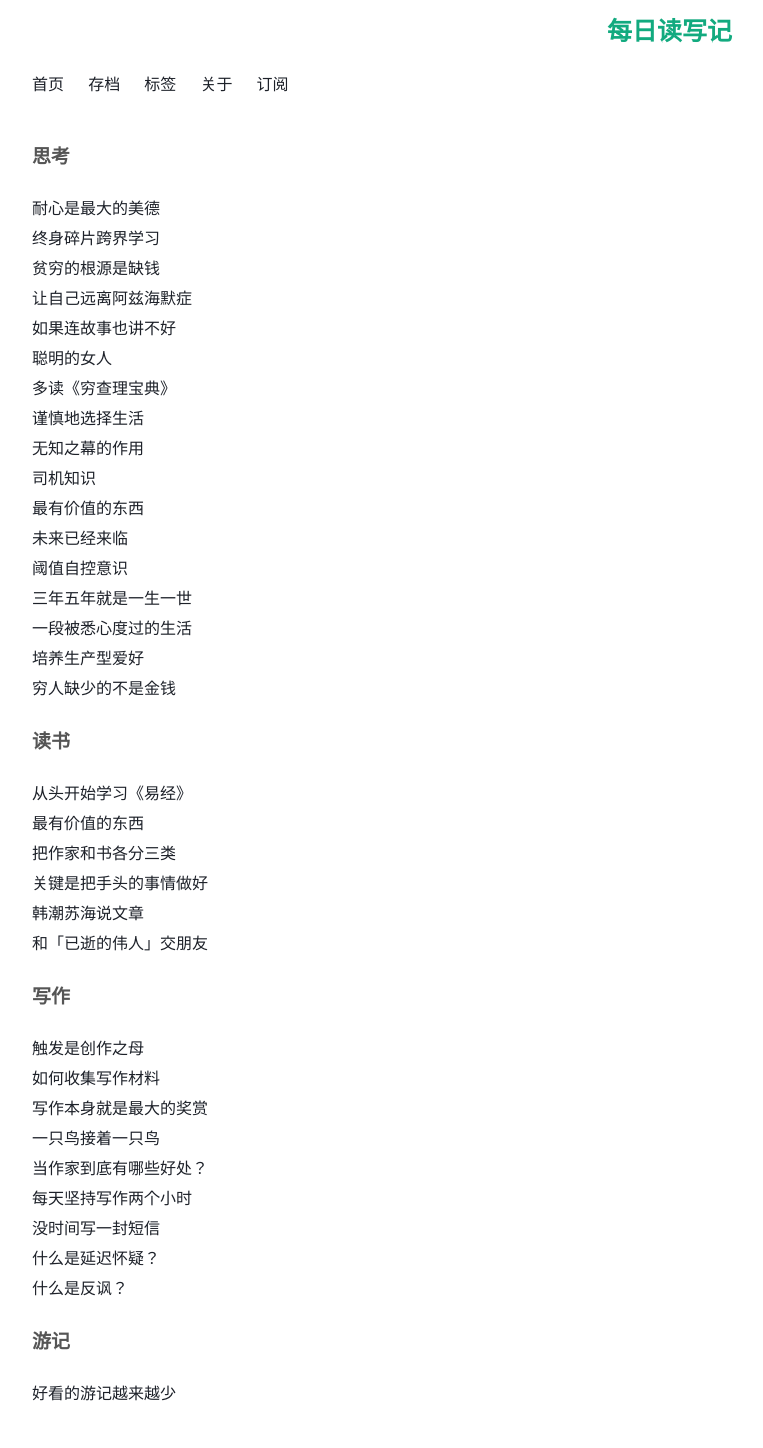
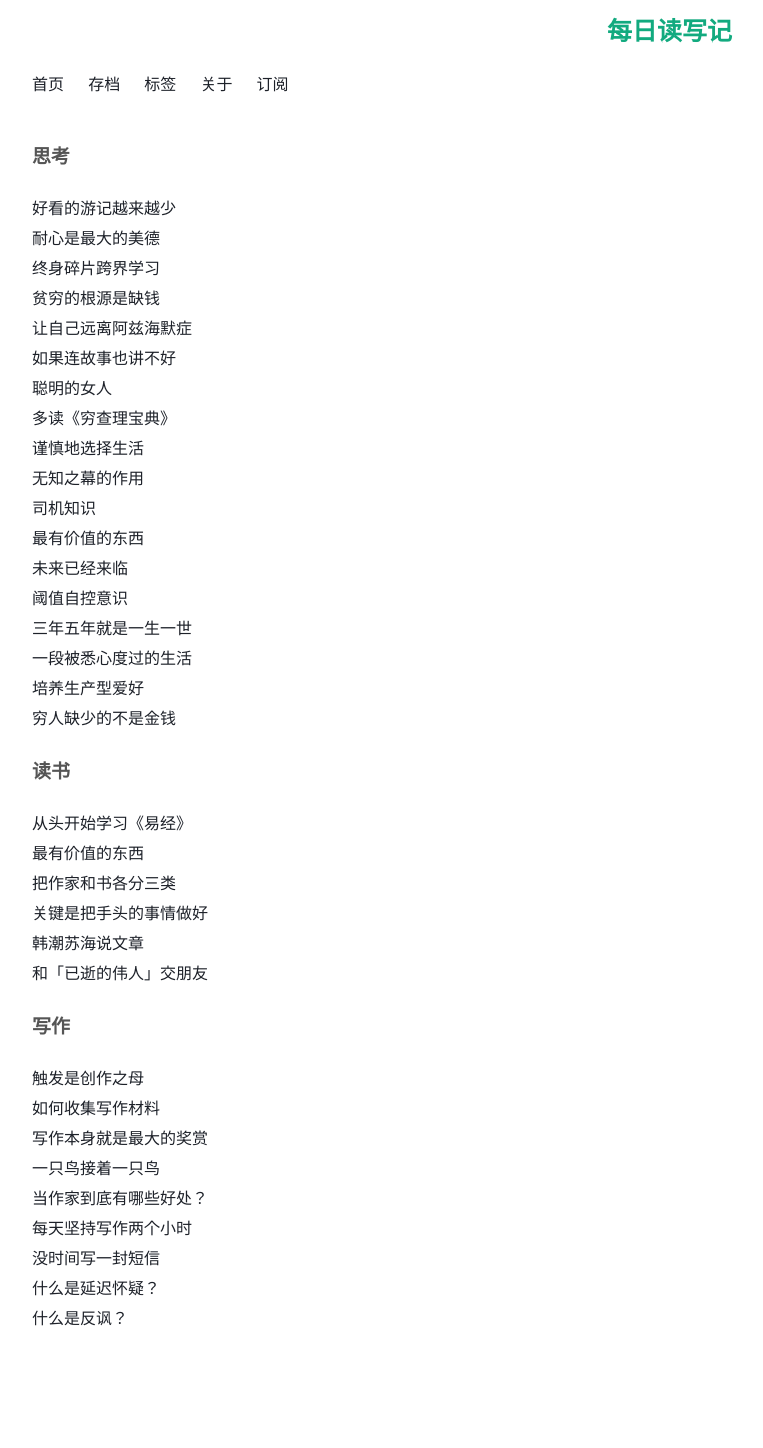
Before and after one commit to Turbo-Snail/ReadingCard, a Jekyll site: the page built from tag.html, in a window 1280 px wide. Shown: the whole page, without its empty margins (258-1021 px from the left). Built offline with Jekyll 4.4.1, drawn with Linux system fonts in a browser that asks for light colours; comment, search, counter and statistics services are not loaded; after the commit the page ends 1373 px from its top, so only the background shows below that.

Commit message:
Update 2017-08-14-GreatTravelNotesLessAndLess.md

```diff
--- a/_posts/2017-08-14-GreatTravelNotesLessAndLess.md
+++ b/_posts/2017-08-14-GreatTravelNotesLessAndLess.md
@@ -3,7 +3,7 @@
 layout: post
 title: 好看的游记越来越少
 tags:
-- 游记
+- 思考
 status: publish
 type: post
 published: true
```
